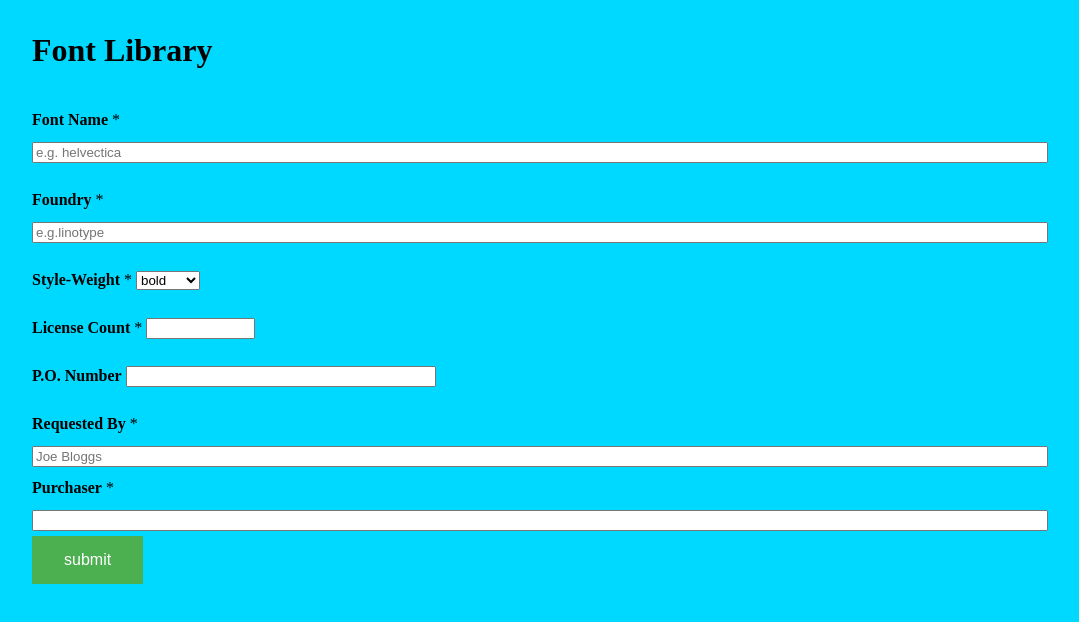
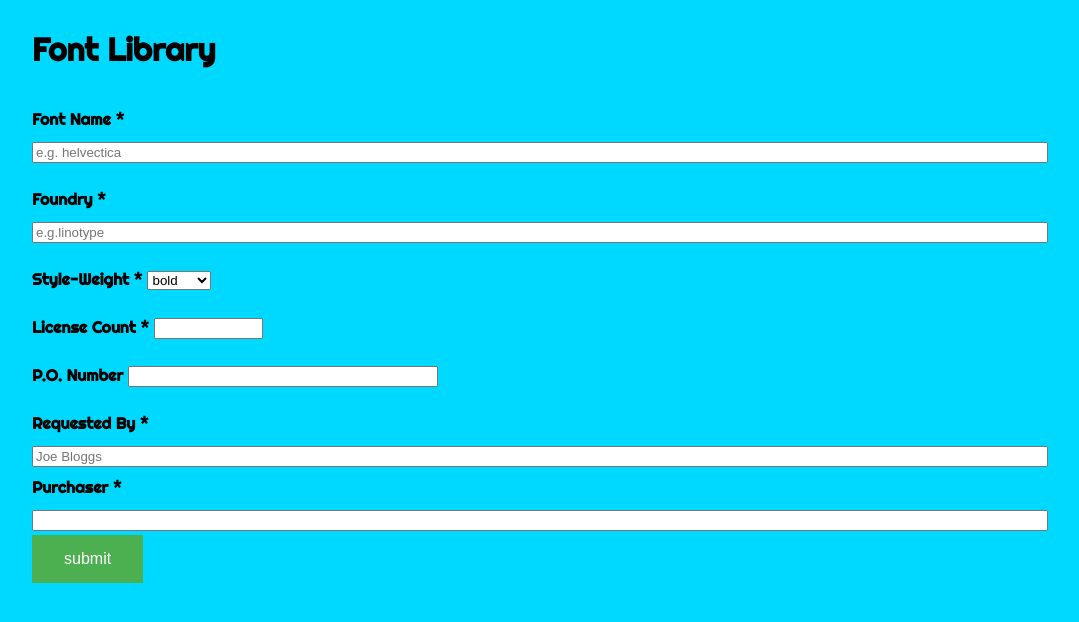
Before and after one commit to Lynnora/myfirstproject, a website: page new.html in a window 1280 px wide. Shown: the part 298-920 px from the top of the page, without its empty margins (104-1183 px from the left). Drawn offline with Linux system fonts and the light colour scheme.

Commit message:
updating web font on validate branch

```diff
--- a/new.html
+++ b/new.html
@@ -5,7 +5,7 @@
     <meta name="viewport" content="width=device-width">
     <title></title>
     <link rel="stylesheet" href="style.css">
-    <link href="https://fonts.googleapis.com/css?family=Crete+Round" rel="stylesheet">
+    <link href="https://fonts.googleapis.com/css?family=Righteous" rel="stylesheet">
   </head>
   <body>
   <div>
--- a/style.css
+++ b/style.css
@@ -6,7 +6,7 @@ body {
   padding-right:10%;
   padding-top: 15%;
   padding-bottom: 15%;
-  font-face: verdana;
+  font-family: 'Righteous', cursive;
 }
 
 .label {
```
